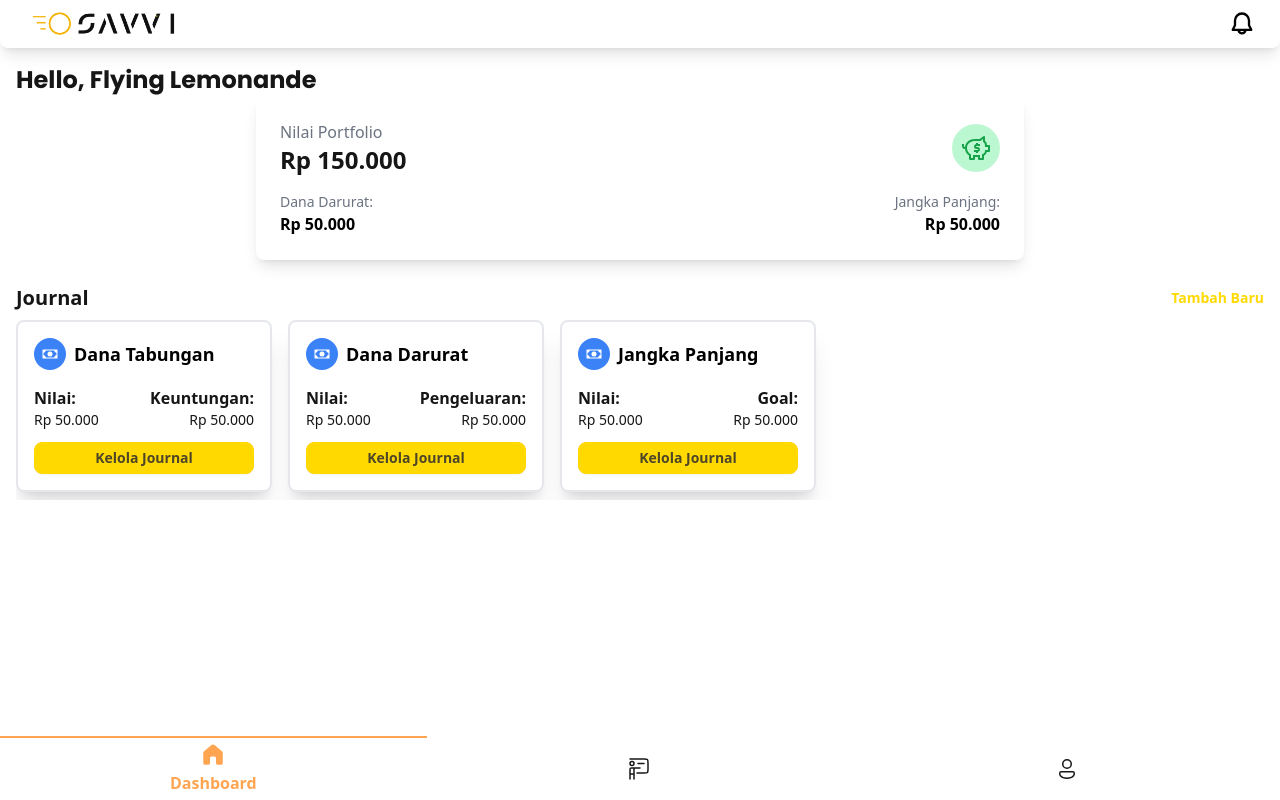
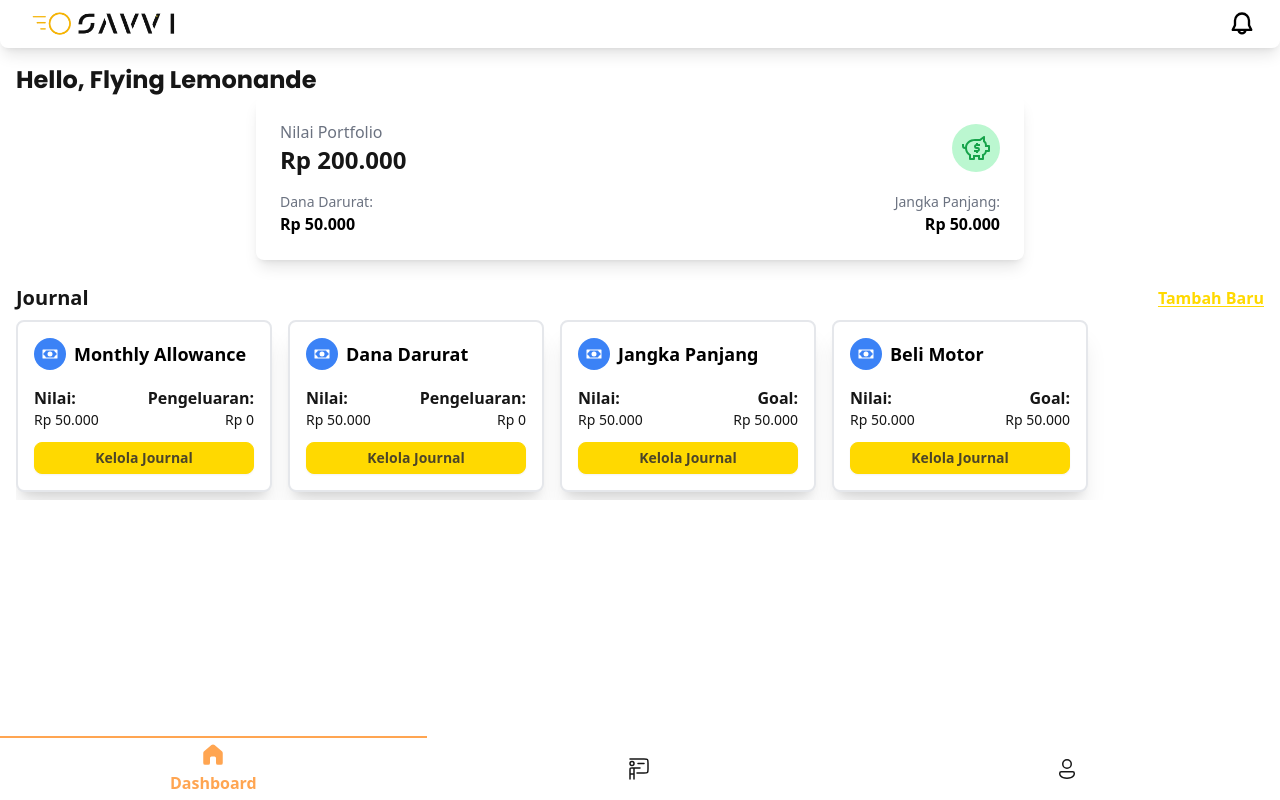
Before and after one commit to NikoHoc/savvi, a website: page public/dashboard.html in a window 1280 px wide. Drawn offline with Linux system fonts and the light colour scheme; a web font is replaced by a local one.

Commit message:
AAAAAAAAAAAAAA

```diff
--- a/public/dashboard.html
+++ b/public/dashboard.html
@@ -44,7 +44,7 @@
           <div class="flex justify-between items-center mb-4">
             <div>
               <p class="text-gray-500">Nilai Portfolio</p>
-              <p class="text-2xl font-semibold">Rp 150.000</p>
+              <p class="text-2xl font-semibold">Rp 200.000</p>
             </div>
             <div class="rounded-full p-2 bg-green-200">
               <svg xmlns="http://www.w3.org/2000/svg" class="text-green-600 h-8 w-8" viewBox="0 0 32 32">
@@ -74,7 +74,7 @@
     <section id="journal-card" class="mt-6 px-4">
       <div class="flex items-center justify-between">
         <h2 class="text-xl font-bold">Journal</h2>
-        <a href="" class="text-primary text-sm font-semibold">Tambah Baru</a>
+        <button class="text-primary underline underline-offset-2 text-md font-semibold">Tambah Baru</button>
       </div>
 
       <div id="scroll-section" class="flex overflow-x-auto space-x-4 py-2">
@@ -90,7 +90,7 @@
               </svg>
             </div>
             <div class="ms-2">
-              <p class="text-black font-semibold text-lg">Dana Tabungan</p>
+              <p class="text-black font-semibold text-lg">Monthly Allowance</p>
             </div>
           </div>
 
@@ -101,8 +101,8 @@
             </div>
 
             <div class="column text-right">
-              <p class="font-semibold">Keuntungan:</p>
-              <p class="text-sm">Rp 50.000</p>
+              <p class="font-semibold">Pengeluaran:</p>
+              <p class="text-sm">Rp 0</p>
             </div>
           </div>
           <div class="grid items-center justify-items-stretch mt-2">
@@ -110,7 +110,7 @@
           </div>
         </div>
 
-        <!-- Card 1 -->
+        <!-- Card 2 -->
         <div class="scroll-item bg-white border-2 rounded-lg shadow-xl p-4 w-64 flex-shrink-0">
           <div class="flex items-center mb-4">
             <div class="bg-blue-500 rounded-full p-2">
@@ -134,7 +134,7 @@
 
             <div class="column text-right">
               <p class="font-semibold">Pengeluaran:</p>
-              <p class="text-sm">Rp 50.000</p>
+              <p class="text-sm">Rp 0</p>
             </div>
           </div>
           <div class="grid items-center justify-items-stretch mt-2">
@@ -142,7 +142,7 @@
           </div>
         </div>
 
-        <!-- Card 1 -->
+        <!-- Card 3 -->
         <div class="scroll-item bg-white border-2 rounded-lg shadow-xl p-4 w-64 flex-shrink-0">
           <div class="flex items-center mb-4">
             <div class="bg-blue-500 rounded-full p-2">
@@ -155,6 +155,38 @@
             </div>
             <div class="ms-2">
               <p class="text-black font-semibold text-lg">Jangka Panjang</p>
+            </div>
+          </div>
+
+          <div class="flex items-center justify-between">
+            <div class="column">
+              <p class="font-semibold">Nilai:</p>
+              <p class="text-sm">Rp 50.000</p>
+            </div>
+
+            <div class="column text-right">
+              <p class="font-semibold">Goal:</p>
+              <p class="text-sm">Rp 50.000</p>
+            </div>
+          </div>
+          <div class="grid items-center justify-items-stretch mt-2">
+            <button class="btn btn-sm btn-primary text-primary-content mt-1">Kelola Journal</button>
+          </div>
+        </div>
+
+        <!-- Card 4 -->
+        <div class="scroll-item bg-white border-2 rounded-lg shadow-xl p-4 w-64 flex-shrink-0">
+          <div class="flex items-center mb-4">
+            <div class="bg-blue-500 rounded-full p-2">
+              <svg xmlns="http://www.w3.org/2000/svg" class="text-white h-4 w-4" viewBox="0 0 256 256">
+                <path
+                  fill="currentColor"
+                  d="M168 128a40 40 0 1 1-40-40a40 40 0 0 1 40 40m80-64v128a8 8 0 0 1-8 8H16a8 8 0 0 1-8-8V64a8 8 0 0 1 8-8h224a8 8 0 0 1 8 8m-16 46.35A56.78 56.78 0 0 1 193.65 72H62.35A56.78 56.78 0 0 1 24 110.35v35.3A56.78 56.78 0 0 1 62.35 184h131.3A56.78 56.78 0 0 1 232 145.65Z"
+                />
+              </svg>
+            </div>
+            <div class="ms-2">
+              <p class="text-black font-semibold text-lg">Beli Motor</p>
             </div>
           </div>
 
```
Also changed, not shown: public/css/style.css.
